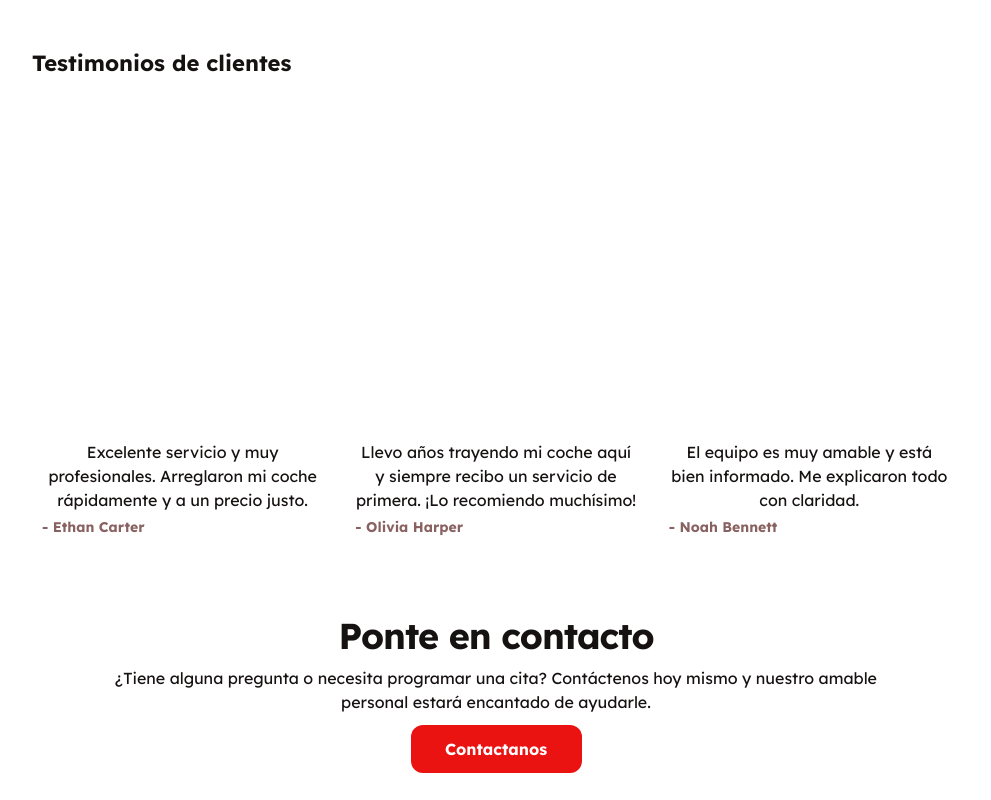
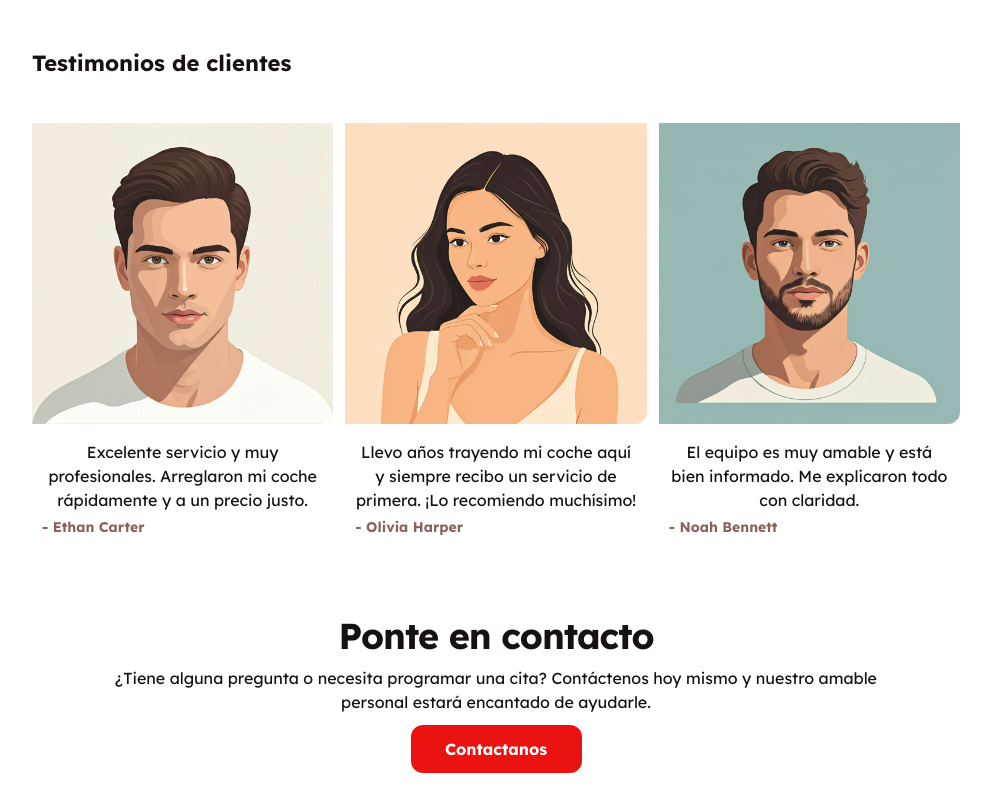
Before and after one commit to andresgc04/ramirez-engine-repair, a plain HTML site: page index.html in a window 1280 px wide. Shown: the part 1097-1897 px from the top of the page, without its empty margins (144-1135 px from the left). Drawn offline with Linux system fonts and the light colour scheme.

Commit message:
arreglando rutas de las imagenes

```diff
--- a/css/style.css
+++ b/css/style.css
@@ -85,7 +85,7 @@ body {
   flex-flow: column wrap;
   justify-content: start;
   align-items: center;
-  background-image: url("img/car.png");
+  background-image: url("../img/car.png");
   background-size: cover;
   background-position: center;
   background-repeat: no-repeat;
@@ -254,15 +254,15 @@ body {
 }
 
 .customer-1-img {
-  background-image: url("img/customer-1.png");
+  background-image: url("../img/customer-1.png");
 }
 
 .customer-2-img {
-  background-image: url("img/customer-2.png");
+  background-image: url("../img/customer-2.png");
 }
 
 .customer-3-img {
-  background-image: url("img/customer-3.png");
+  background-image: url("../img/customer-3.png");
 }
 
 .customer-testimonials-card-body {
```
